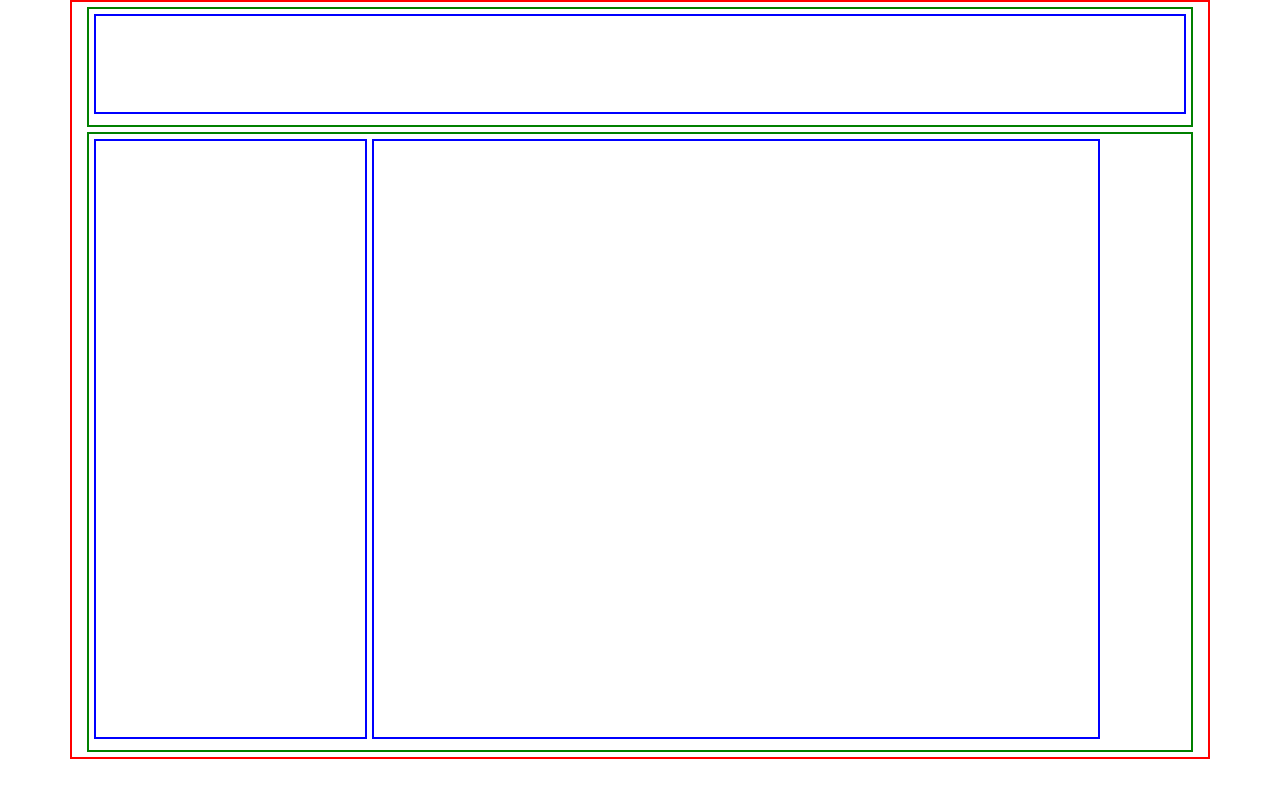
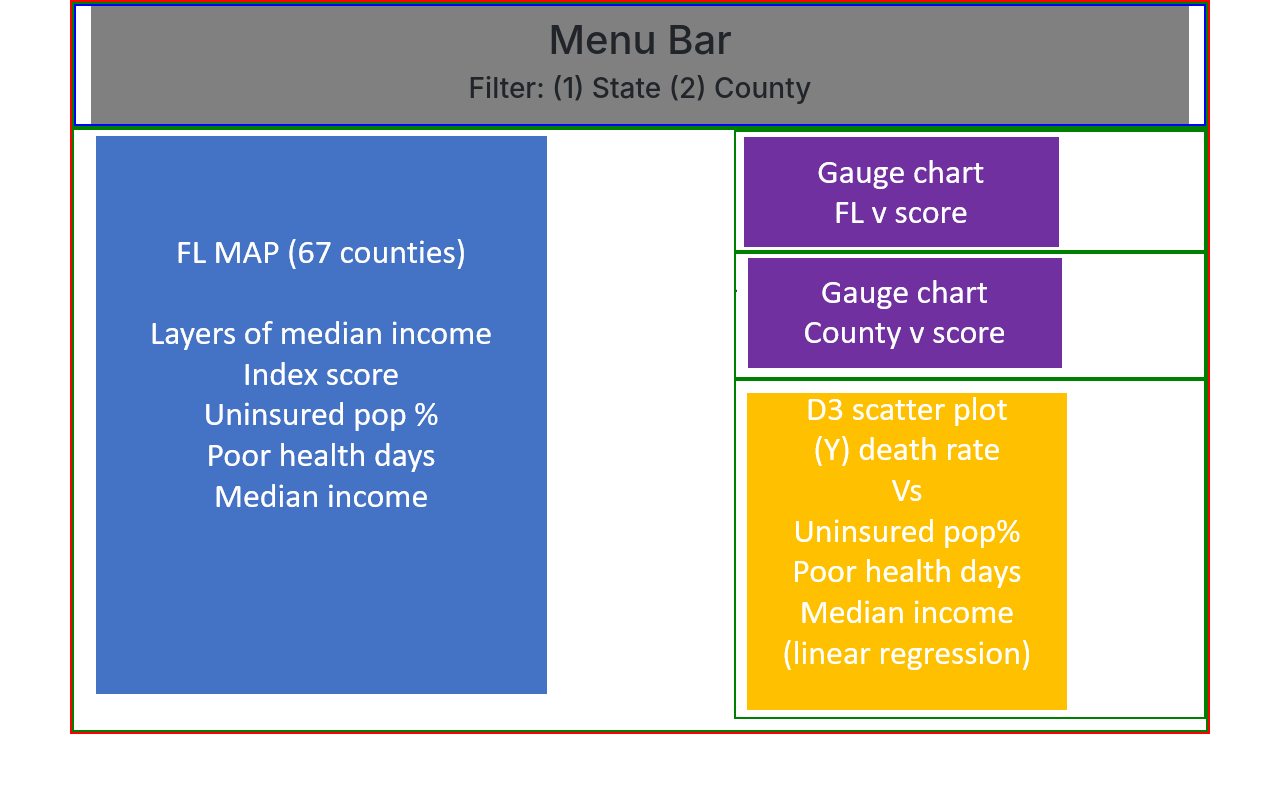
Before and after one commit to kpessa/project-2, a Flask app: page / in a window 1280 px wide. Run offline with Flask 2, Linux system fonts and the light colour scheme; some libraries are stand-ins or nearby versions.

Commit message:
working on website layout

```diff
--- /dev/null
+++ b/static/css/reset.css
@@ -0,0 +1,48 @@
+/* http://meyerweb.com/eric/tools/css/reset/
+   v2.0 | 20110126
+   License: none (public domain)
+*/
+
+html, body, div, span, applet, object, iframe,
+h1, h2, h3, h4, h5, h6, p, blockquote, pre,
+a, abbr, acronym, address, big, cite, code,
+del, dfn, em, img, ins, kbd, q, s, samp,
+small, strike, strong, sub, sup, tt, var,
+b, u, i, center,
+dl, dt, dd, ol, ul, li,
+fieldset, form, label, legend,
+table, caption, tbody, tfoot, thead, tr, th, td,
+article, aside, canvas, details, embed,
+figure, figcaption, footer, header, hgroup,
+menu, nav, output, ruby, section, summary,
+time, mark, audio, video {
+	margin: 0;
+	padding: 0;
+	border: 0;
+	font-size: 100%;
+	font: inherit;
+	vertical-align: baseline;
+}
+/* HTML5 display-role reset for older browsers */
+article, aside, details, figcaption, figure,
+footer, header, hgroup, menu, nav, section {
+	display: block;
+}
+body {
+	line-height: 1;
+}
+ol, ul {
+	list-style: none;
+}
+blockquote, q {
+	quotes: none;
+}
+blockquote:before, blockquote:after,
+q:before, q:after {
+	content: '';
+	content: none;
+}
+table {
+	border-collapse: collapse;
+	border-spacing: 0;
+}
--- /dev/null
+++ b/static/css/style.css
@@ -0,0 +1,25 @@
+* {
+  box-sizing: border-box;
+}
+
+.container {
+  border: 2px solid red;
+  }
+
+.row {
+  border: 2px solid green;
+  }
+.col {
+  border: 2px solid blue;
+  }
+.body {
+  height: 600px;
+}
+
+#menu {
+  padding-top: 10px;
+  padding-bottom: 10px;
+  text-align:center;
+  background-color: grey;
+  font-weight: bold;
+}
--- a/templates/layout.html
+++ b/templates/layout.html
@@ -1,45 +1,60 @@
 <!DOCTYPE html>
 <html lang="en">
   <head>
-  <meta charset="UTF-8">
-  <meta name="viewport" content="width=device-width, initial-scale=1.0">
+    <meta charset="UTF-8" />
+    <meta name="viewport" content="width=device-width, initial-scale=1.0" />
     <title>Document</title>
-  <link rel="stylesheet" href="https://stackpath.bootstrapcdn.com/bootstrap/4.5.2/css/bootstrap.min.css" integrity="sha384-JcKb8q3iqJ61gNV9KGb8thSsNjpSL0n8PARn9HuZOnIxN0hoP+VmmDGMN5t9UJ0Z" crossorigin="anonymous">
+    <link rel="stylesheet" href="static/css/reset.css">
+    <link
+      rel="stylesheet"
+      href="https://stackpath.bootstrapcdn.com/bootstrap/4.5.2/css/bootstrap.min.css"
+      integrity="sha384-JcKb8q3iqJ61gNV9KGb8thSsNjpSL0n8PARn9HuZOnIxN0hoP+VmmDGMN5t9UJ0Z"
+      crossorigin="anonymous"
+    />
+    <link rel="stylesheet" href="static/css/style.css" />
   </head>
   <body>
     <div class="container">
       <div class="row">
-      <div class="col"></div>
+        <div class="col">
+          <div id="menu">
+            <h1>Menu Bar</h1>
+            <h3>Filter: (1) State (2) County</h3>
+          </div>
+        </div>
       </div>
       <div class="row">
-      <div class="col col-3 body"></div>
-      <div class="col col-8 body"></div>
+        <div class="col-md-7 body">
+          <img src="static/images/map_placeholder.png" alt="" />
+        </div>
+        <div class="col-md-5 body">
+          <div class="row">
+            <img src="static\images\guage_chart_fl.png" alt="" />
+          </div>
+          <div class="row">
+            <img src="static\images\guage_chart_county.png" alt="" />
+          </div>
+          <div class="row">
+            <img src="static\images\d3_scatter.png" alt="" />
+          </div>
+        </div>
       </div>
     </div>
 
-  <style>
-    .container {
-      border: 2px solid red;
-      }
-
-    .row {
-      border: 2px solid green;
-      display: block;
-      padding: 5px;
-      margin: 5px 0px;
-      }
-    .col {
-      border: 2px solid blue;
-      display: inline-block;
-      height: 100px;
-      }
-    .body {
-      height: 600px;
-    }
-  </style>
-
-  <script src="https://code.jquery.com/jquery-3.5.1.slim.min.js" integrity="sha384-DfXdz2htPH0lsSSs5nCTpuj/zy4C+OGpamoFVy38MVBnE+IbbVYUew+OrCXaRkfj" crossorigin="anonymous"></script>
-  <script src="https://cdn.jsdelivr.net/npm/popper.js@1.16.1/dist/umd/popper.min.js" integrity="sha384-9/reFTGAW83EW2RDu2S0VKaIzap3H66lZH81PoYlFhbGU+6BZp6G7niu735Sk7lN" crossorigin="anonymous"></script>
-  <script src="https://stackpath.bootstrapcdn.com/bootstrap/4.5.2/js/bootstrap.min.js" integrity="sha384-B4gt1jrGC7Jh4AgTPSdUtOBvfO8shuf57BaghqFfPlYxofvL8/KUEfYiJOMMV+rV" crossorigin="anonymous"></script>
+    <script
+      src="https://code.jquery.com/jquery-3.5.1.slim.min.js"
+      integrity="sha384-DfXdz2htPH0lsSSs5nCTpuj/zy4C+OGpamoFVy38MVBnE+IbbVYUew+OrCXaRkfj"
+      crossorigin="anonymous"
+    ></script>
+    <script
+      src="https://cdn.jsdelivr.net/npm/popper.js@1.16.1/dist/umd/popper.min.js"
+      integrity="sha384-9/reFTGAW83EW2RDu2S0VKaIzap3H66lZH81PoYlFhbGU+6BZp6G7niu735Sk7lN"
+      crossorigin="anonymous"
+    ></script>
+    <script
+      src="https://stackpath.bootstrapcdn.com/bootstrap/4.5.2/js/bootstrap.min.js"
+      integrity="sha384-B4gt1jrGC7Jh4AgTPSdUtOBvfO8shuf57BaghqFfPlYxofvL8/KUEfYiJOMMV+rV"
+      crossorigin="anonymous"
+    ></script>
   </body>
 </html>
```
Also changed, not shown: static/images/d3_scatter.png (added), static/images/guage_chart_county.png (added), static/images/guage_chart_fl.png (added), static/images/map_placeholder.png (added), static/images/menu_bar.png (added). Lines whose indentation alone changed are shown as unchanged.
